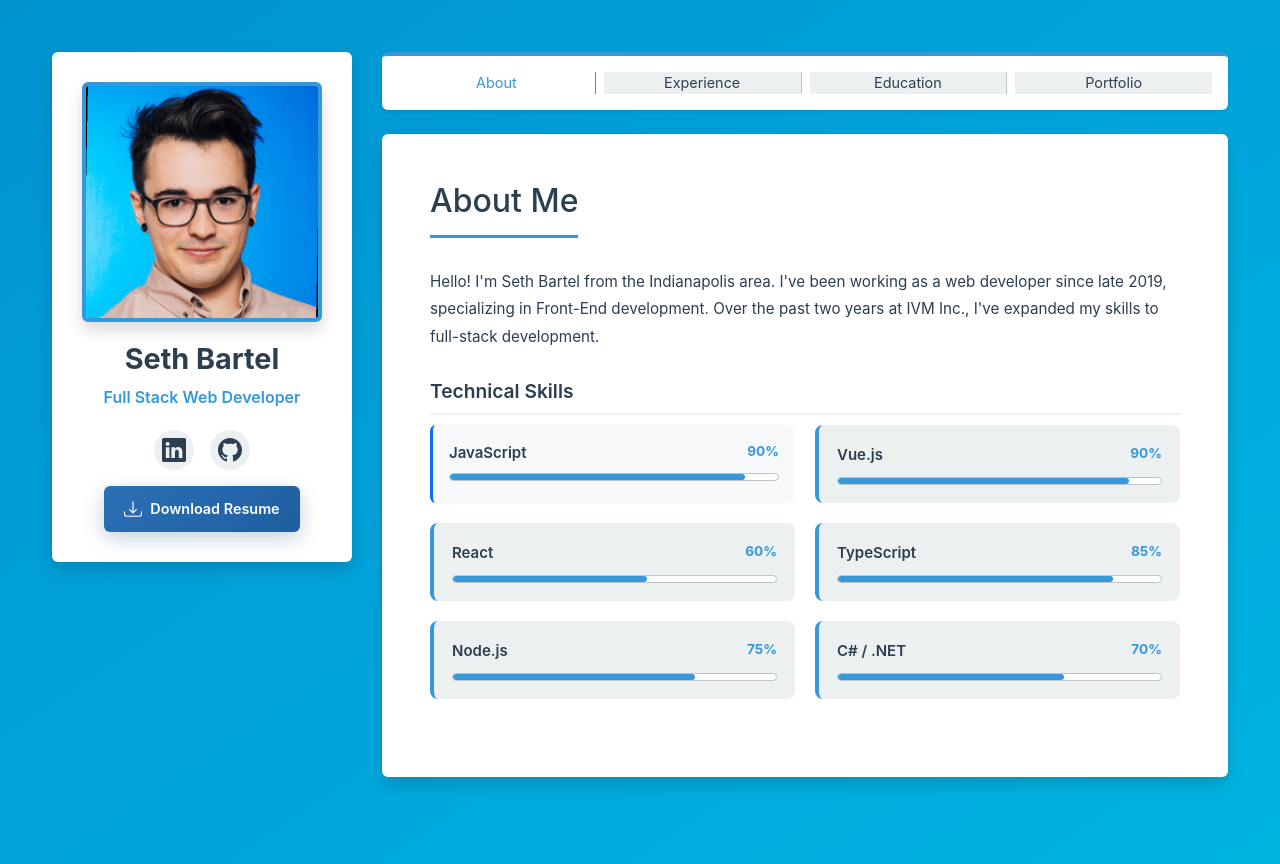
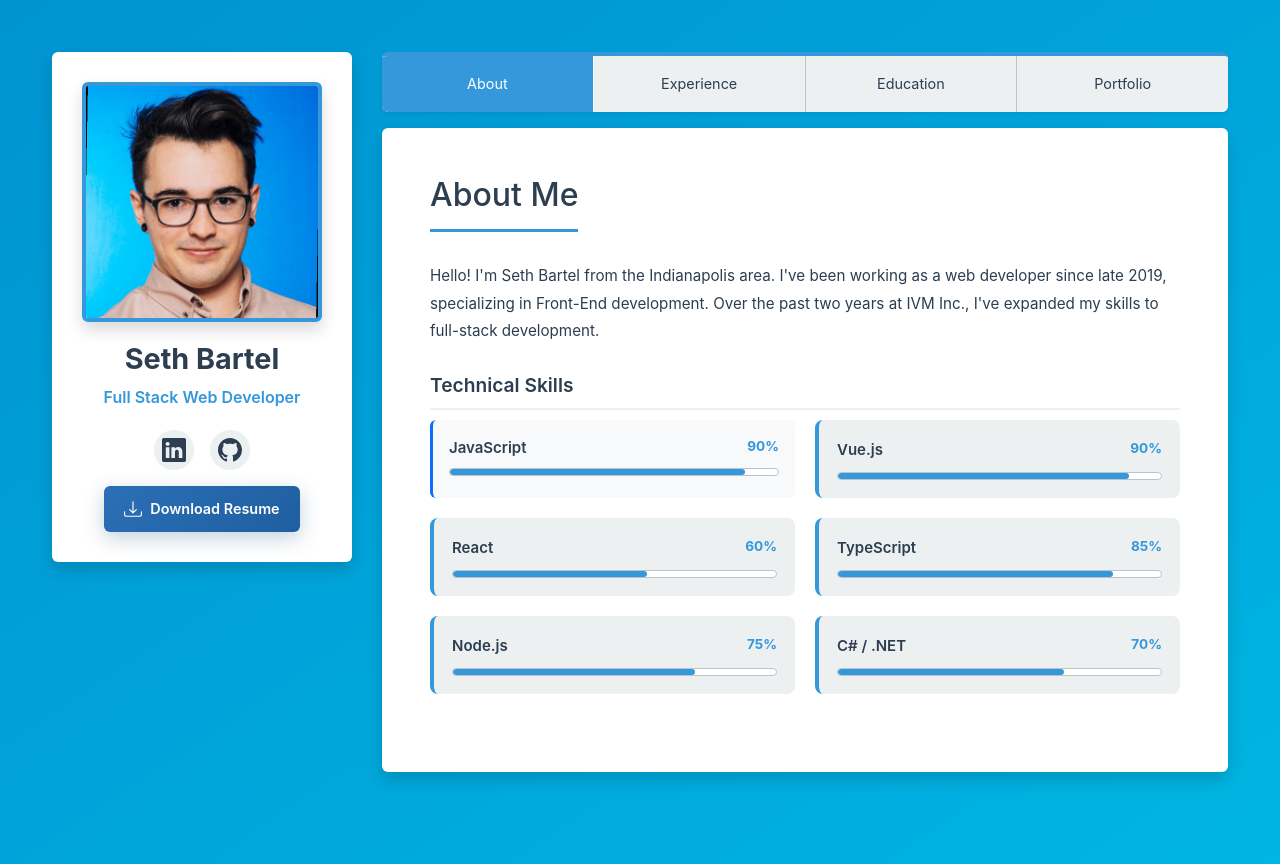
Before and after one commit to slabbylabby/vue-resume-app, a Vue app: page / in a window 1280 px wide. Built offline with nearby package versions, Linux system fonts and the light colour scheme.

Commit message:
changes to horizontal buttons

```diff
--- a/src/styles/global.css
+++ b/src/styles/global.css
@@ -292,7 +292,7 @@ iframe {
   border-top: 4px solid var(--secondary-color);
   overflow: hidden;
   height: auto;
-  min-height: 50px;
+  min-height: 60px;
 }
 
 .tab-button {
@@ -309,10 +309,10 @@ iframe {
   font-weight: 600;
   cursor: pointer;
   border-radius: 0;
-  transition: all 0.3s ease;
+  /* transition: all 0.3s ease; */
   flex: 1;
   min-width: 100px;
-  height: 100%;
+  min-height: 100%;
 }
 
 .tab-button:last-child {
@@ -320,7 +320,8 @@ iframe {
 }
 
 .tab-button:hover {
-  transform: translateY(-2px);
+  color: black;
+  background-color: var(--border-color);
 }
 
 .tab-button.btn.active {
@@ -717,3 +718,11 @@ iframe {
     min-height: 500px;
   }
 }
+
+/* Override Bootstrap active button styling for tab buttons */
+.horizontal-tabs .tab-button.btn.active,
+.horizontal-tabs .tab-button.active {
+  background: var(--secondary-color) !important;
+  background-color: var(--secondary-color) !important;
+  color: white !important;
+}
--- a/src/views/HomeView.vue
+++ b/src/views/HomeView.vue
@@ -79,7 +79,7 @@
 
       <!-- Right: Tabs and Content -->
       <section class="right-content-section">
-        <nav class="horizontal-tabs d-flex bg-white rounded shadow-sm p-3 gap-2 mb-4 flex-wrap">
+        <nav class="horizontal-tabs d-flex bg-white rounded shadow-sm mb-3 flex-wrap">
           <button
             @click="setActiveSection('about')"
             :class="['tab-button btn', { active: activeSection === 'about' }]"
```
